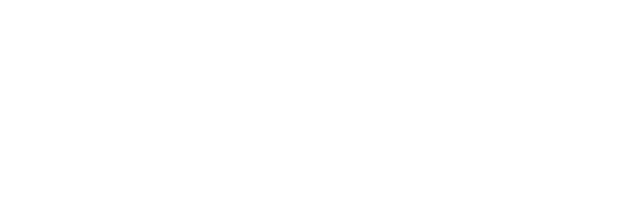
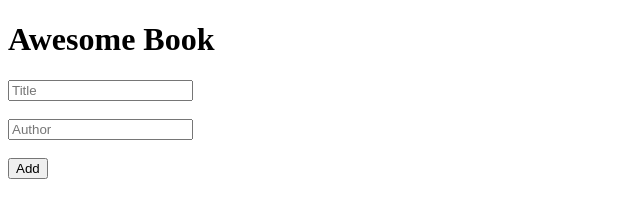
Before and after one commit to AbhishekkM05/Awesome-Books, a website: page index.html in a window 1280 px wide. Shown: the whole page, without its empty margins (0-640 px from the left). Drawn offline with Linux system fonts and the light colour scheme.

Commit message:
Add html for book form

```diff
--- a/index.html
+++ b/index.html
@@ -4,9 +4,21 @@
     <meta charset="UTF-8">
     <meta http-equiv="X-UA-Compatible" content="IE=edge">
     <meta name="viewport" content="width=device-width, initial-scale=1.0">
-    <title>Document</title>
+    <title>Awesome Books</title>
 </head>
 <body>
+    <h1>Awesome Book</h1>
+    <ul id="book-list">
+    <!--Booklist added in javascript  -->
+    </ul>
+    <form id="book-form">
+
+        <input type="text" id="title" placeholder="Title" required>
+        <br><br>
+        <input type="text" id="author" placeholder="Author" required>
+        <br><br>
+        <button type="submit">Add</button>
+    </form>
 
 </body>
 </html>
```
